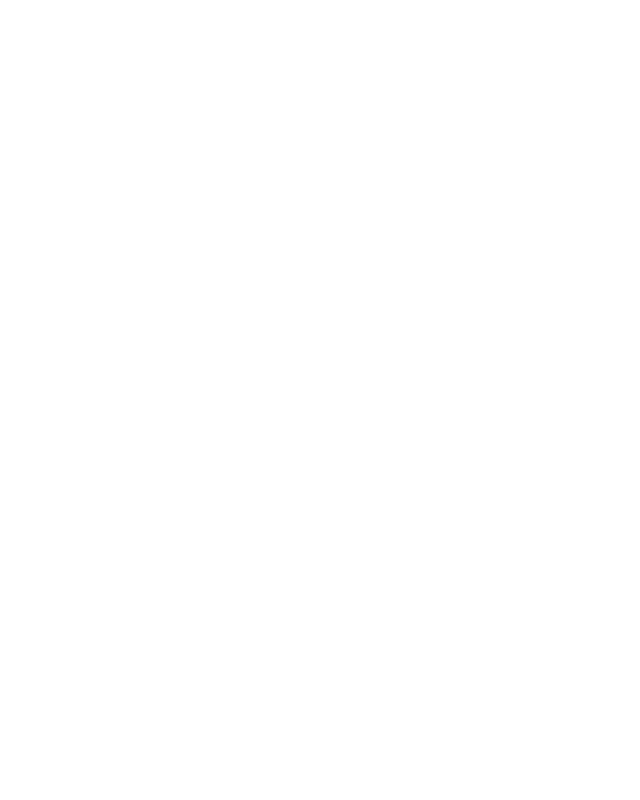
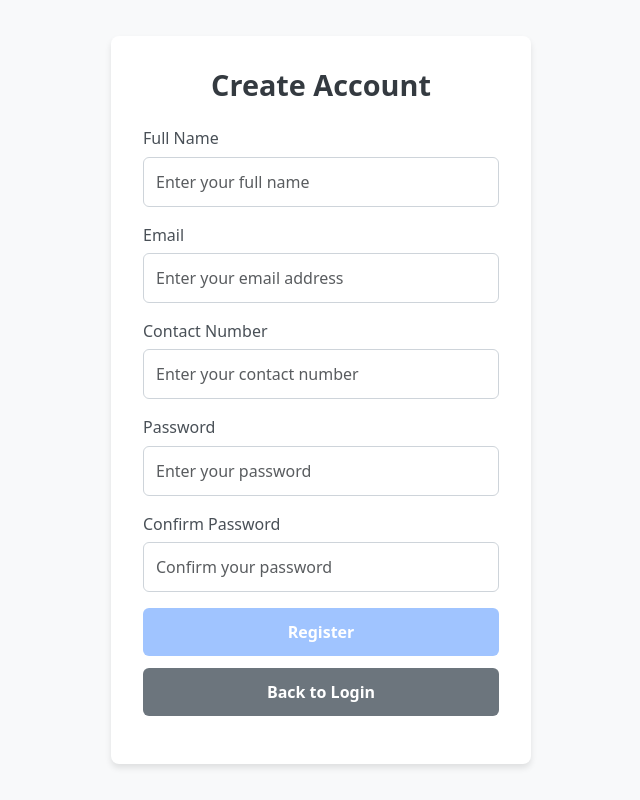
Before and after one commit to techMRB/demologinapp, a React (Create React App) app: page /register in a window 1280 px wide. Before the commit this address had no page. Shown: the whole page, without its empty margins (319-959 px from the left). Built offline with nearby package versions, Linux system fonts and the light colour scheme.

Commit message:
register feature 2

```diff
--- a/package.json
+++ b/package.json
@@ -7,6 +7,7 @@
     "@testing-library/jest-dom": "^6.9.1",
     "@testing-library/react": "^16.3.2",
     "@testing-library/user-event": "^13.5.0",
+    "axios": "^1.16.0",
     "bootstrap": "^5.3.8",
     "react": "^19.2.4",
     "react-bootstrap": "^2.10.10",
--- a/src/App.js
+++ b/src/App.js
@@ -3,12 +3,14 @@
 import './App.css';
 
 import Login from './components/loginForm/login';
+import Register from './components/registerForm/register';
 
 const App = () => {
   return (
     <Router>
       <Routes>
         <Route path="/" element={<Login />} />
+        <Route path="/register" element={<Register />} />
       </Routes>
     </Router>
   )
--- a/src/components/loginForm/login.jsx
+++ b/src/components/loginForm/login.jsx
@@ -1,5 +1,6 @@
 import React from "react";
 import { useForm } from "react-hook-form";
+import { useNavigate } from "react-router-dom";
 // import { Form, Button, Container, Row, Col } from "react-bootstrap";
 import "./login.css";
 
@@ -9,6 +10,7 @@
     handleSubmit,
     formState: { errors },
   } = useForm();
+  const navigate = useNavigate();
   return (
     <div className="login-container">
       <div className="login-form">
@@ -53,8 +55,11 @@
             )}
           </div>
           <div className="button-group">
-            <button type="submit" className="submit-button">
-              Login
+            <button type="submit" className="submit-button">Login</button>
+          </div>
+          <div className="button-group" style={{ marginTop: "0.75rem" }}>
+            <button type="button" className="back-button" onClick={() => navigate("/register")}>
+              Create an Account
             </button>
           </div>
         </form>
--- /dev/null
+++ b/src/components/registerForm/register.css
@@ -0,0 +1,119 @@
+.register-container {
+  height: 100vh;
+  display: flex;
+  justify-content: center;
+  align-items: center;
+  background-color: #f8f9fa;
+  padding: 1rem;
+}
+
+.register-form {
+  background: #ffffff;
+  padding: 2rem;
+  border-radius: 8px;
+  box-shadow: 0 4px 6px rgba(0, 0, 0, 0.1);
+  width: 100%;
+  max-width: 420px;
+}
+
+.register-form h2 {
+  font-size: 1.8rem;
+  font-weight: bold;
+  color: #343a40;
+  margin-bottom: 1.5rem;
+  text-align: center;
+}
+
+.form-group {
+  margin-bottom: 1rem;
+}
+
+.form-group label {
+  font-weight: 500;
+  color: #495057;
+  display: block;
+  margin-bottom: 0.4rem;
+}
+
+.form-control {
+  width: 100%;
+  border-radius: 6px;
+  border: 1px solid #ced4da;
+  padding: 0.75rem;
+  font-size: 1rem;
+  box-sizing: border-box;
+  outline: none;
+  transition: border-color 0.2s ease, box-shadow 0.2s ease;
+}
+
+.form-control:focus {
+  border-color: #007bff;
+  box-shadow: 0 0 0 0.2rem rgba(0, 123, 255, 0.25);
+}
+
+.form-control.is-invalid {
+  border-color: #dc3545;
+}
+
+.form-control.is-invalid:focus {
+  box-shadow: 0 0 0 0.2rem rgba(220, 53, 69, 0.25);
+}
+
+.error-message {
+  color: #dc3545;
+  font-size: 0.825rem;
+  margin-top: 0.25rem;
+}
+
+.button-group {
+  margin-top: 0.75rem;
+}
+
+.submit-button {
+  background-color: #007bff;
+  border: none;
+  padding: 0.75rem;
+  font-size: 1rem;
+  font-weight: 600;
+  border-radius: 6px;
+  color: #ffffff;
+  width: 100%;
+  cursor: pointer;
+  transition: background-color 0.3s ease;
+}
+
+.submit-button:hover:not(:disabled) {
+  background-color: #0056b3;
+}
+
+.submit-button:disabled {
+  background-color: #a0c4ff;
+  cursor: not-allowed;
+}
+
+.back-button {
+  background-color: #6c757d;
+  border: none;
+  padding: 0.75rem;
+  font-size: 1rem;
+  font-weight: 600;
+  border-radius: 6px;
+  color: #ffffff;
+  width: 100%;
+  cursor: pointer;
+  transition: background-color 0.3s ease;
+}
+
+.back-button:hover {
+  background-color: #5a6268;
+}
+
+@media (max-width: 768px) {
+  .register-form {
+    padding: 1.5rem;
+  }
+
+  .register-form h2 {
+    font-size: 1.5rem;
+  }
+}
--- /dev/null
+++ b/src/components/registerForm/register.jsx
@@ -0,0 +1,153 @@
+import React from "react";
+import { useForm } from "react-hook-form";
+import { useNavigate } from "react-router-dom";
+import "./register.css";
+import axios from "axios";
+import { APIEndpoint } from "../../constant/constant";
+
+const RegisterForm = () => {
+  const {
+    register,
+    handleSubmit,
+    watch,
+    formState: { errors, isValid },
+  } = useForm();
+  const navigate = useNavigate();
+
+  const onSubmit = async (data) => {
+    try {
+      const response = await axios.post(APIEndpoint.REGISTER, data);
+      if (response.status === 201) {
+        alert("Registration successful! Please log in.");
+        navigate("/");
+      }
+    } catch (error) {
+      console.error("Registration failed:", error);
+      alert("Registration failed. Please try again.", error);
+    }
+  };
+
+  return (
+    <div className="register-container">
+      <div className="register-form">
+        <h2>Create Account</h2>
+        <form onSubmit={handleSubmit(onSubmit)} noValidate>
+          <div className="form-group">
+            <label htmlFor="user_name">Full Name</label>
+            <input
+              type="text"
+              id="user_name"
+              {...register("user_name", {
+                required: "Full name is required",
+                minLength: {
+                  value: 2,
+                  message: "Name must be at least 2 characters",
+                },
+              })}
+              placeholder="Enter your full name"
+              className={`form-control ${errors.user_name ? "is-invalid" : ""}`}
+            />
+            {errors.user_name && (
+              <p className="error-message">{errors.user_name.message}</p>
+            )}
+          </div>
+
+          <div className="form-group">
+            <label htmlFor="user_email">Email</label>
+            <input
+              type="email"
+              id="user_email"
+              {...register("user_email", {
+                required: "Email is required",
+                pattern: {
+                  value: /^[^\s@]+@[^\s@]+\.[^\s@]+$/,
+                  message: "Invalid email address",
+                },
+              })}
+              placeholder="Enter your email address"
+              className={`form-control ${errors.user_email ? "is-invalid" : ""}`}
+            />
+            {errors.user_email && (
+              <p className="error-message">{errors.user_email.message}</p>
+            )}
+          </div>
+
+          <div className="form-group">
+            <label htmlFor="user_contact">Contact Number</label>
+            <input
+              type="tel"
+              id="user_contact"
+              {...register("user_contact", {
+                required: "Contact number is required",
+                pattern: {
+                  value: /^(\+\d{1,3}[- ]?)?\d{10}$/,
+                  message: "Enter a valid contact number (10 digits)",
+                },
+              })}
+              placeholder="Enter your contact number"
+              className={`form-control ${errors.user_contact ? "is-invalid" : ""}`}
+            />
+            {errors.user_contact && (
+              <p className="error-message">{errors.user_contact.message}</p>
+            )}
+          </div>
+
+          <div className="form-group">
+            <label htmlFor="user_password">Password</label>
+            <input
+              type="password"
+              id="user_password"
+              {...register("user_password", {
+                required: "Password is required",
+                minLength: {
+                  value: 8,
+                  message: "Password must be at least 8 characters",
+                },
+              })}
+              placeholder="Enter your password"
+              className={`form-control ${errors.user_password ? "is-invalid" : ""}`}
+            />
+            {errors.user_password && (
+              <p className="error-message">{errors.user_password.message}</p>
+            )}
+          </div>
+
+          <div className="form-group">
+            <label htmlFor="confirm_password">Confirm Password</label>
+            <input
+              type="password"
+              id="confirm_password"
+              {...register("confirm_password", {
+                required: "Please confirm your password",
+                validate: (val) =>
+                  val === watch("user_password") || "Passwords do not match",
+              })}
+              placeholder="Confirm your password"
+              className={`form-control ${errors.confirm_password ? "is-invalid" : ""}`}
+            />
+            {errors.confirm_password && (
+              <p className="error-message">{errors.confirm_password.message}</p>
+            )}
+          </div>
+
+          <div className="button-group">
+            <button type="submit" className="submit-button" disabled={!isValid}>
+              Register
+            </button>
+          </div>
+          <div className="button-group">
+            <button
+              type="button"
+              className="back-button"
+              onClick={() => navigate("/")}
+            >
+              Back to Login
+            </button>
+          </div>
+        </form>
+      </div>
+    </div>
+  );
+};
+
+export default RegisterForm;
--- /dev/null
+++ b/src/constant/constant.js
@@ -0,0 +1,3 @@
+export const APIEndpoint = {
+    REGISTER: "http://localhost:5000/api/users/register",
+}
```
Also changed, not shown: 1 other file (tests, documents, lock files or other folders).
